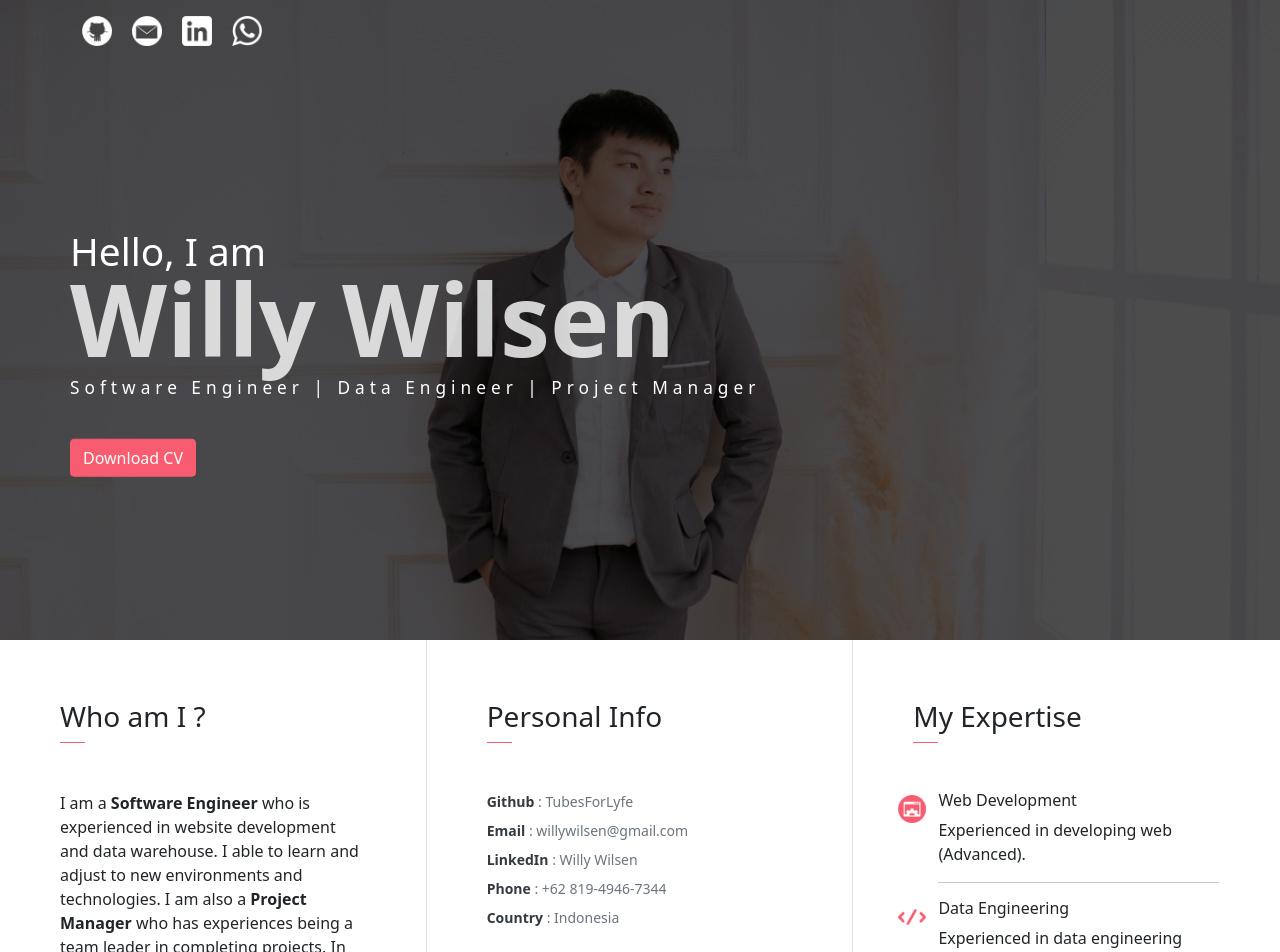
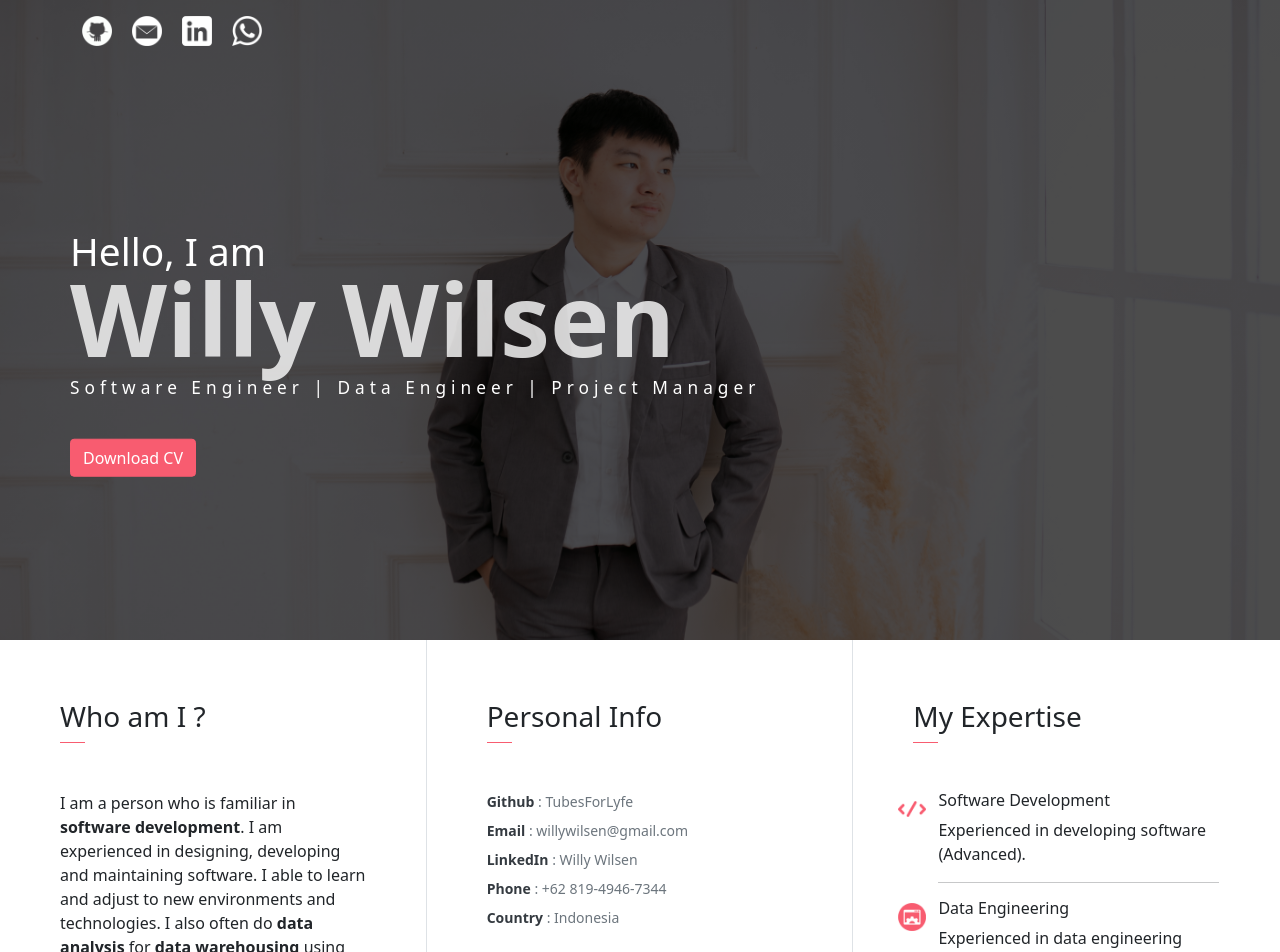
Before and after one commit to WillyWilsen/My-Profile-UI, a Next.js app: page / in a window 1280 px wide. Shown: the top 952 px of the page. Built offline with nearby package versions, Linux system fonts and the light colour scheme; no server answers.

Commit message:
Update Profile

```diff
--- a/pages/index.js
+++ b/pages/index.js
@@ -20,6 +20,16 @@ export default function Home() {
     getWorkExperiences();
     getProjects();
   }, []);
+
+  useEffect(() => {
+    updateProjectHTML();
+  }, [projects])
+
+  const updateProjectHTML = async () => {
+    for (let i = 0; i < projects.length; i++) {
+      document.getElementById(`project-${projects[i]._id}`).innerHTML = projects[i].description;
+    }
+  }
 
   const getWorkExperiences = async () => {
     await axios.get(`${process.env.NEXT_PUBLIC_PROFILE_API}/work-experience`, {
@@ -178,8 +188,14 @@ export default function Home() {
                     <h3 className={`${custom.fontweightlight}`}>Who am I ?</h3>
                     <span className={`${custom.line} mb-5`}></span>
                     <p className="mt-20">
-                        I am a <b>Software Engineer</b> who is experienced in website development and data warehouse. I able to learn and adjust to new environments and technologies.
-                        I am also a <b>Project Manager</b> who has experiences being a team leader in completing projects. In addition, I have the ability to communicate and teach others about technology.
+                        I am a person who is familiar in <b>software development</b>.
+                        I am experienced in designing, developing and maintaining software.
+                        I able to learn and adjust to new environments and technologies.
+                        I also often do <b>data analysis</b> for <b>data warehousing</b> using SQL and Excel to define current business problem.
+                        Then, I implement the workaround steps that can be taken to solve the problem.
+                        Not only that, I also have experiences being a <b>team leader</b> in completing projects.
+                        I analyze software architectures such as designing databases, use cases, kanban boards, and monitoring work using agile methods.
+                        So, I have the ability to communicate and coordinate with others to achieve our goals.
                     </p>
                     <a rel="noreferrer" href="https://drive.google.com/uc?id=1Q1xIAOenXZ31LFPyucQ8zk6kqqF4P-ep&export=download" target="_blank"><button className="btn btn-outline-danger"><i className="icon-down-circled2 "></i>Download My CV</button></a>
                 </div>
@@ -194,7 +210,7 @@ export default function Home() {
                         <li><span>Country</span> :  Indonesia</li>
                     </ul>
                     <ul className={`${custom.socialicons} pt-3`}>
-                        <li className={`${custom.socialicons}`}><a rel="noreferrer" className={`${custom.sociallink}`} href="https://github.com/TubesForLyfe" target="_blank"><Image alt="Github" title="Github" src="/icon/RedGithub.png" width={30} height={30} /></a></li>
+                        <li className={`${custom.socialicons}`}><a rel="noreferrer" className={`${custom.sociallink}`} href="https://github.com/WillyWilsen" target="_blank"><Image alt="Github" title="Github" src="/icon/RedGithub.png" width={30} height={30} /></a></li>
                         <li className={`${custom.socialicons}`}><a rel="noreferrer" className={`${custom.sociallink}`} href="mailto: willywilsen.ww@gmail.com" target="_blank"><Image alt="Email" title="Email" src="/icon/RedEmail.png" width={30} height={30} /></a></li>
                         <li className={`${custom.socialicons}`}><a rel="noreferrer" className={`${custom.sociallink}`} href="https://www.linkedin.com/in/willywilsen/" target="_blank"><Image alt="LinkedIn" title="LinkedIn" src="/icon/RedLinkedIn.png" width={30} height={30} /></a></li>
                         <li className={`${custom.socialicons}`}><a rel="noreferrer" className={`${custom.sociallink}`} href="https://wa.me/6281949467344" target="_blank"><Image alt="Whatsapp" title="Whatsapp" src="/icon/RedWhatsapp.png" width={30} height={30} /></a></li>
@@ -204,15 +220,15 @@ export default function Home() {
                     <h3 className={`${custom.fontweightlight}`}>My Expertise</h3>
                     <span className={`${custom.line} mb-5`}></span>
                     <div className={custom.row}>
-                        <div className="col-1 text-danger pt-1"><Image alt="ProblemSolving" src="/icon/ProblemSolving.png" width={30} height={30} /></div>
+                        <div className="col-1 text-danger pt-1"><Image alt="Code" src="/icon/Code.png" width={30} height={30} /></div>
                         <div className={`col-10 ${custom.mlauto} me-3`}>
-                            <h6>Web Development</h6>
-                            <p>Experienced in developing web (Advanced).</p>
+                            <h6>Software Development</h6>
+                            <p>Experienced in developing software (Advanced).</p>
                             <hr></hr>
                         </div>
                     </div>
                     <div className={custom.row}>
-                        <div className="col-1 text-danger pt-1"><Image alt="Code" src="/icon/Code.png" width={30} height={30} /></div>
+                        <div className="col-1 text-danger pt-1"><Image alt="ProblemSolving" src="/icon/ProblemSolving.png" width={30} height={30} /></div>
                         <div className={`col-10 ${custom.mlauto} me-3`}>
                             <h6>Data Engineering</h6>
                             <p>Experienced in data engineering (Intermediate).</p>
@@ -356,20 +372,20 @@ export default function Home() {
                   {projects.map(project => {
                     return (
                       <div key={project._id} className="col-md-4 col-sm-6">
-                          <a rel="noreferrer" href={project.link} target="_blank" className={custom.notunderline}>
                           <div className={`${custom.card} mb-5`}>
                               <div className={`${custom.cardheader} ${custom.hasicon}`}>
                                   <Image alt="Project" src="/icon/Project.png" width={30} height={30} />
                               </div>
                               <div className={`${custom.cardbody} px-4 py-3`}>
+                                  <a rel="noreferrer" href={project.link} target="_blank" className={custom.notunderline}>
                                       <Image alt="ProjectImage" src={project.image_path} width="100%" height="100%" layout="responsive" objectFit="contain" />
+                                  </a>
                                   <h5 className={`mb-3 ${custom.cardtitle} text-dark mt-1`}>{project.title}</h5>
-                                      <p className="subtitle">
+                                  <div id={`project-${project._id}`}>
                                       {project.description}
-                                      </p>
                                   </div>
                               </div>
-                          </a>
+                          </div>
                       </div>
                     )
                   })}
```
Also changed, not shown: public/projects/Breast_Cancer.png (added). Lines whose indentation alone changed are shown as unchanged.
